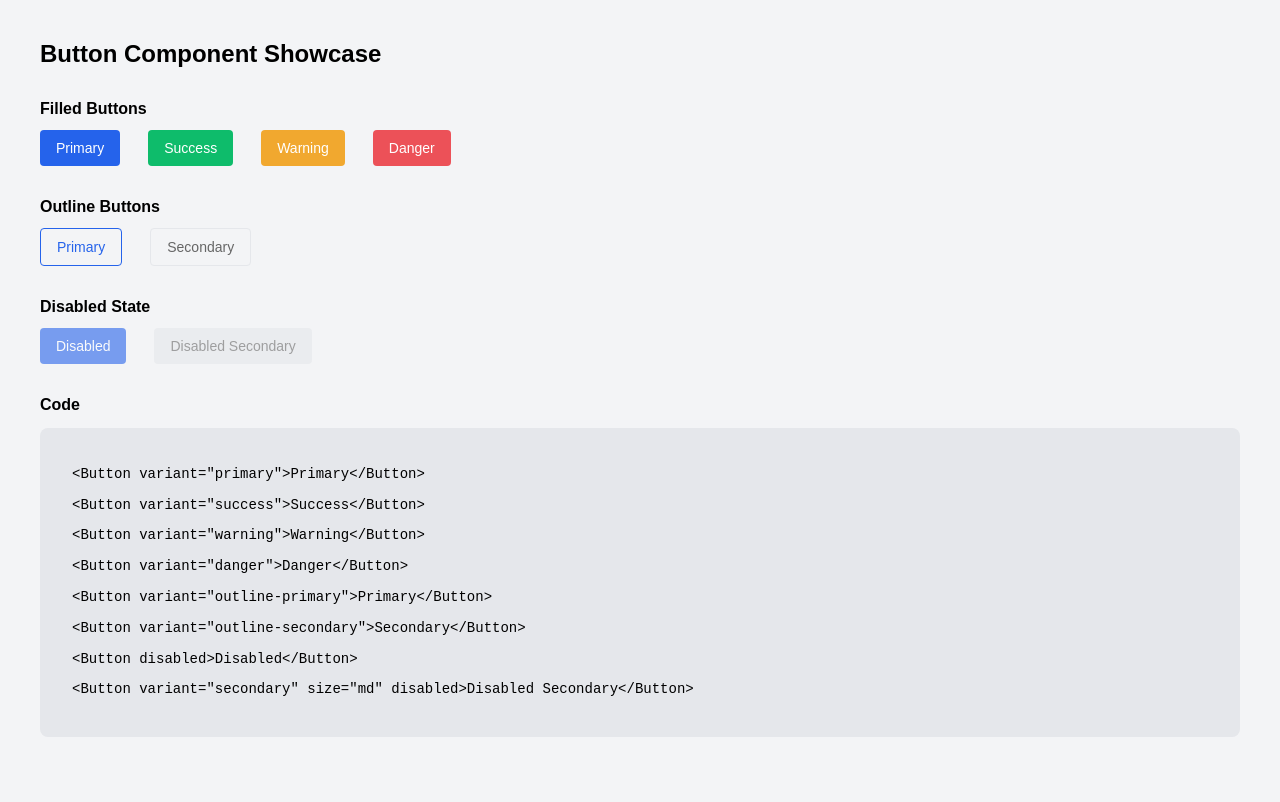
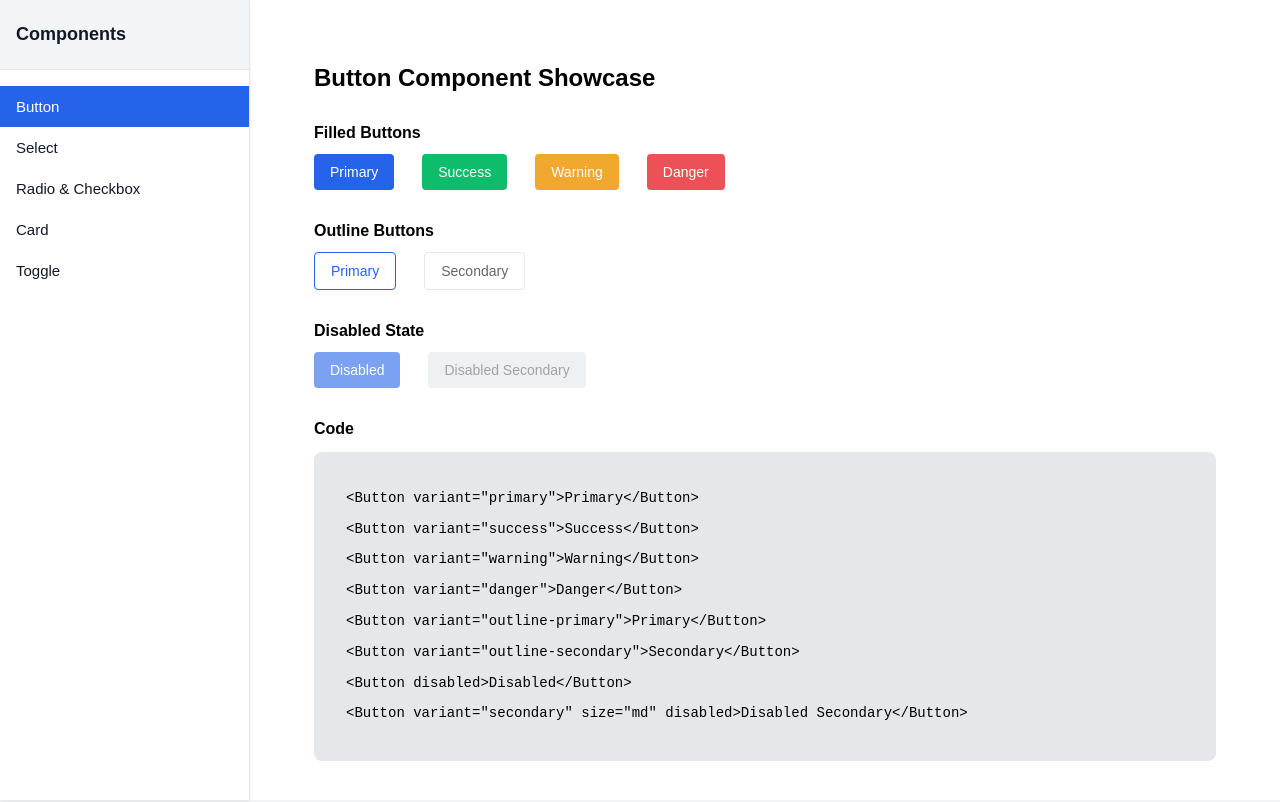
Before and after one commit to VishuJK09/ui-dashboard-system, a React (Vite) app: page / in a window 1280 px wide. Shown: the top 802 px of the page. Built offline with nearby package versions, Linux system fonts and the light colour scheme.

Commit message:
left nav bar added

```diff
--- /dev/null
+++ b/src/app/App.scss
@@ -0,0 +1,24 @@
+@use "../styles/tokens/index.scss" as *;
+
+.app-layout {
+  display: flex;
+  height: 100vh;
+  width: 100%;
+
+  .app-content {
+    flex: 1;
+    margin-left: 250px;
+    overflow-y: auto;
+    padding: $space-5;
+    background-color: $color-white;
+
+    @media (max-width: 768px) {
+      margin-left: 200px;
+      padding: $space-4;
+    }
+
+    @media (max-width: 480px) {
+      margin-left: 0;
+    }
+  }
+}
--- a/src/app/App.tsx
+++ b/src/app/App.tsx
@@ -1,21 +1,51 @@
-// import Button from "../components/Button";
 import { useState } from "react";
+import { Sidebar } from "../components/Sidebar";
 import ButtonShowcase from "../pages/ButtonShowcase";
 import SelectShowcase from "../pages/SelectShowcase";
 import RadioCheckboxShowcase from "../pages/RadioCheckboxShowcase";
 import CardShowcase from "../pages/CardShowcase";
 import ToggleShowcase from "../pages/ToggleShowcase";
+import "./App.scss";
 
+type ComponentId = "button" | "select" | "radio-checkbox" | "card" | "toggle";
+
+const MENU_ITEMS = [
+  { label: "Button", id: "button" as ComponentId },
+  { label: "Select", id: "select" as ComponentId },
+  { label: "Radio & Checkbox", id: "radio-checkbox" as ComponentId },
+  { label: "Card", id: "card" as ComponentId },
+  { label: "Toggle", id: "toggle" as ComponentId },
+];
 
 function App() {
+  const [activeComponent, setActiveComponent] = useState<ComponentId>("button");
+
+  const renderComponent = () => {
+    switch (activeComponent) {
+      case "button":
+        return <ButtonShowcase />;
+      case "select":
+        return <SelectShowcase />;
+      case "radio-checkbox":
+        return <RadioCheckboxShowcase />;
+      case "card":
+        return <CardShowcase />;
+      case "toggle":
+        return <ToggleShowcase />;
+      default:
+        return <ButtonShowcase />;
+    }
+  };
+
   return (
-    <>
-      <ButtonShowcase />
-      <SelectShowcase />
-      <RadioCheckboxShowcase />
-      <CardShowcase />
-      <ToggleShowcase />
-    </>
+    <div className="app-layout">
+      <Sidebar
+        items={MENU_ITEMS}
+        activeItem={activeComponent}
+        onItemClick={(id) => setActiveComponent(id as ComponentId)}
+      />
+      <main className="app-content">{renderComponent()}</main>
+    </div>
   );
 }
 
--- /dev/null
+++ b/src/components/Sidebar/Sidebar.scss
@@ -0,0 +1,82 @@
+@use "../../styles/tokens/index.scss" as *;
+@use "sass:color";
+
+.sidebar {
+  width: 250px;
+  height: 100vh;
+  background-color: $color-white;
+  border-right: 1px solid $color-secondary;
+  padding: 0;
+  display: flex;
+  flex-direction: column;
+  position: fixed;
+  left: 0;
+  top: 0;
+  overflow-y: auto;
+  box-shadow: 0 1px 3px rgba(0, 0, 0, 0.08);
+
+  .sidebar-header {
+    padding: $space-5 $space-4;
+    border-bottom: 1px solid $color-secondary;
+    background-color: $color-neutral-100;
+
+    h2 {
+      margin: 0;
+      font-size: 1.125rem;
+      font-weight: 600;
+      color: $color-neutral-900;
+    }
+  }
+
+  .sidebar-nav {
+    flex: 1;
+    padding: $space-4 0;
+  }
+
+  .sidebar-menu {
+    list-style: none;
+    margin: 0;
+    padding: 0;
+
+    li {
+      margin: 0;
+      padding: 0;
+    }
+  }
+
+  .sidebar-link {
+    width: 100%;
+    text-align: left;
+    padding: $space-3 $space-4;
+    border: none;
+    background-color: transparent;
+    color: $color-neutral-900;
+    cursor: pointer;
+    font-size: 0.9375rem;
+    font-weight: 500;
+    transition: all 0.2s ease;
+
+    &:hover {
+      background-color: $color-neutral-100;
+      color: $color-primary;
+    }
+
+    &.active {
+      background-color: $color-primary;
+      color: $color-white;
+      border-left: 4px solid $color-primary;
+      padding-left: calc($space-4 - 4px);
+    }
+  }
+}
+
+// Responsive adjustment for mobile
+@media (max-width: 768px) {
+  .sidebar {
+    width: 200px;
+
+    .sidebar-link {
+      padding: $space-3 $space-3;
+    }
+  }
+}
--- /dev/null
+++ b/src/components/Sidebar/Sidebar.tsx
@@ -0,0 +1,33 @@
+import "./Sidebar.scss";
+
+export interface SidebarProps {
+  items: { label: string; id: string }[];
+  activeItem: string;
+  onItemClick: (id: string) => void;
+}
+
+function Sidebar({ items, activeItem, onItemClick }: SidebarProps) {
+  return (
+    <aside className="sidebar">
+      <div className="sidebar-header">
+        <h2>Components</h2>
+      </div>
+      <nav className="sidebar-nav">
+        <ul className="sidebar-menu">
+          {items.map((item) => (
+            <li key={item.id}>
+              <button
+                className={`sidebar-link ${activeItem === item.id ? "active" : ""}`}
+                onClick={() => onItemClick(item.id)}
+              >
+                {item.label}
+              </button>
+            </li>
+          ))}
+        </ul>
+      </nav>
+    </aside>
+  );
+}
+
+export default Sidebar;
--- /dev/null
+++ b/src/components/Sidebar/index.ts
@@ -0,0 +1,2 @@
+export { default as Sidebar } from "./Sidebar";
+export type { SidebarProps } from "./Sidebar";
--- a/src/components/index.ts
+++ b/src/components/index.ts
@@ -4,3 +4,4 @@ export { default as RadioButton } from "./RadioButton";
 export { default as Checkbox } from "./Checkbox";
 export { default as Card } from "./Card";
 export { default as Toggle } from "./Toggle";
+export { default as Sidebar } from "./Sidebar";
--- a/src/pages/ToggleShowcase.tsx
+++ b/src/pages/ToggleShowcase.tsx
@@ -20,7 +20,7 @@ const ToggleShowcase: React.FC = () => {
 
   return (
     <Layout>
-      <div style={{ padding: "32px", maxWidth: "900px" }}>
+      <div>
         <h2>Toggle Component Showcase</h2>
 
         {/* Basic Toggle */}
```
